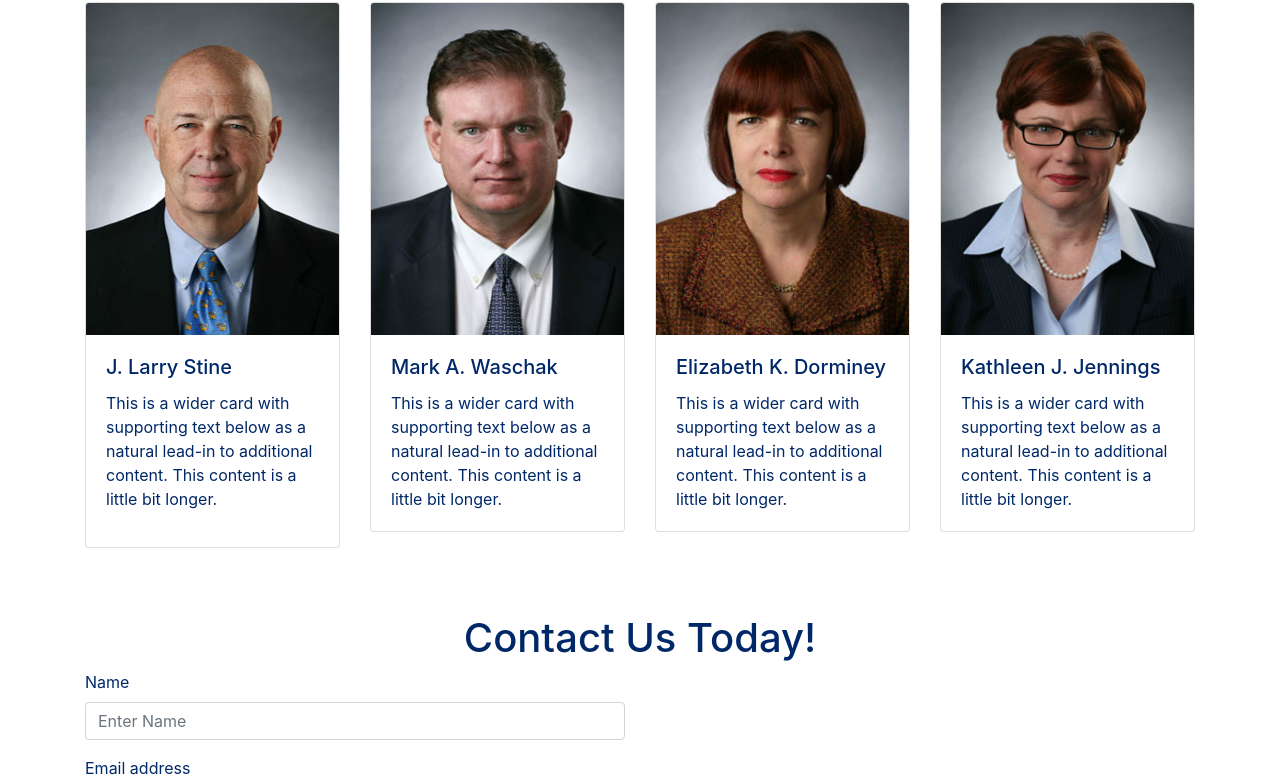
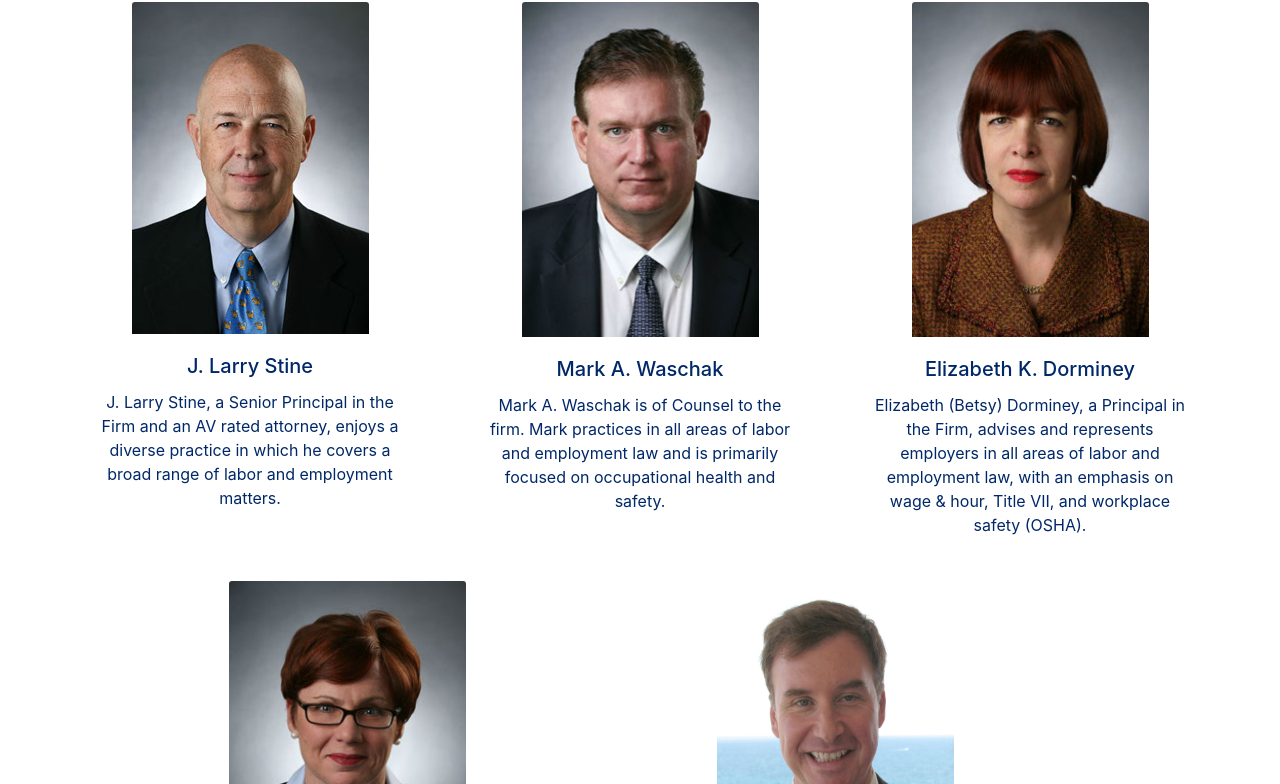
Before and after one commit to shadowbw/oshabusters, a website: page about.html in a window 1280 px wide. Shown: the part 161-945 px from the top of the page. Drawn offline with nearby package versions, Linux system fonts and the light colour scheme.

Commit message:
Finished About page, Mostly complete Programs page

```diff
--- a/about.html
+++ b/about.html
@@ -63,49 +63,59 @@
     <div class="col-lg-12 text-center">
       <h1>The <img src="images/oshabusters-logo.png"> Team</h1>
     </div>
-    <div class="col-lg-3">
-      <div class="card mb-3 box-shadow">
-        <img class="card-img-top" data-src="holder.js/100px225?theme=thumb&amp;bg=55595c&amp;fg=eceeef&amp;text=Thumbnail" alt="Thumbnail [100%x225]" style="height: 332px; width: 100%; display: block;" src="images/attorneys/stine-larry-rw.jpg" data-holder-rendered="true">
+    <div class="row text-center">
+      <div class="col-lg-4">
+        <div class="card mb-4 box-shadow">
+          <img class="card-img-top mx-auto d-block" data-src="holder.js/100px225?theme=thumb&amp;bg=55595c&amp;fg=eceeef&amp;text=Thumbnail" alt="Thumbnail [100%x225]" style="max-height:335px; max-width: 237px; display: block;" src="images/attorneys/stine-larry-rw.jpg" data-holder-rendered="true">
           <div class="card-body">
             <h5 class="card-title">J. Larry Stine</h5>
-          <p class="card-text">
-            This is a wider card with supporting text below as a natural lead-in to additional content. This content is a little bit longer.
+            <p class="card-text">J. Larry Stine, a Senior Principal in the Firm and an AV rated attorney, enjoys a diverse practice in which he covers a broad range of labor and employment matters.
             </p>
             <script src="https://www.martindale.com/marketyourfirm/mhratings/js/peer-rating.js"></script>
             <div id="mh-rating-container" isln="901129336" param="29b8aa6c76a142c3abb9b72e1ec7f370"></div>
           </div>
         </div>
       </div>
-    <div class="col-lg-3">
-      <div class="card mb-3 box-shadow">
-        <img class="card-img-top" data-src="holder.js/100px225?theme=thumb&amp;bg=55595c&amp;fg=eceeef&amp;text=Thumbnail" alt="Thumbnail [100%x225]" style="height: 332px; width: 100%; display: block;" src="images/attorneys/waschak-mark-rw.jpg" data-holder-rendered="true">
+      <div class="col-lg-4">
+        <div class="card mb-4 box-shadow">
+          <img class="card-img-top mx-auto d-block" data-src="holder.js/100px225?theme=thumb&amp;bg=55595c&amp;fg=eceeef&amp;text=Thumbnail" alt="Thumbnail [100%x225]" style="height: 335px; width: 237px; display: block;" src="images/attorneys/waschak-mark-rw.jpg" data-holder-rendered="true">
           <div class="card-body">
             <h5 class="card-title">Mark A. Waschak</h5>
-          <p class="card-text">
-            This is a wider card with supporting text below as a natural lead-in to additional content. This content is a little bit longer.
+            <p class="card-text">Mark A. Waschak is of Counsel to the firm. Mark practices in all areas of labor and employment law and is primarily focused on occupational health and safety.
             </p>
           </div>
         </div>
       </div>
-    <div class="col-lg-3">
-      <div class="card mb-3 box-shadow">
-        <img class="card-img-top" data-src="holder.js/100px225?theme=thumb&amp;bg=55595c&amp;fg=eceeef&amp;text=Thumbnail" alt="Thumbnail [100%x225]" style="height: 332px; width: 100%; display: block;" src="images/attorneys/dorminey-betsy-r.jpg" data-holder-rendered="true">
+      <div class="col-lg-4">
+        <div class="card mb-4 box-shadow">
+          <img class="card-img-top mx-auto d-block" data-src="holder.js/100px225?theme=thumb&amp;bg=55595c&amp;fg=eceeef&amp;text=Thumbnail" alt="Thumbnail [100%x225]" style="height: 335px; width: 237px; display: block;" src="images/attorneys/dorminey-betsy-r.jpg" data-holder-rendered="true">
           <div class="card-body">
             <h5 class="card-title">Elizabeth K. Dorminey</h5>
-          <p class="card-text">
-            This is a wider card with supporting text below as a natural lead-in to additional content. This content is a little bit longer.
+            <p class="card-text">Elizabeth (Betsy) Dorminey, a Principal in the Firm, advises and represents employers in all areas of labor and employment law, with an emphasis on wage &amp; hour, Title VII, and workplace safety (OSHA).
             </p>
           </div>
         </div>
       </div>
-    <div class="col-lg-3">
-      <div class="card mb-3 box-shadow">
-        <img class="card-img-top" data-src="holder.js/100px225?theme=thumb&amp;bg=55595c&amp;fg=eceeef&amp;text=Thumbnail" alt="Thumbnail [100%x225]" style="height: 332px; width: 100%; display: block;" src="images/attorneys/jennings-kathleen-rw.jpg" data-holder-rendered="true">
+    </div>
+    <div class="row text-center">
+      <div class="col-lg-4 offset-lg-1">
+        <div class="card mb-4 box-shadow">
+          <img class="card-img-top mx-auto d-block" data-src="holder.js/100px225?theme=thumb&amp;bg=55595c&amp;fg=eceeef&amp;text=Thumbnail" alt="Thumbnail [100%x225]" style="height: 335px; width: 237px; display: block;" src="images/attorneys/jennings-kathleen-rw.jpg" data-holder-rendered="true">
           <div class="card-body">
             <h5 class="card-title">Kathleen J. Jennings</h5>
-          <p class="card-text">
-            This is a wider card with supporting text below as a natural lead-in to additional content. This content is a little bit longer.
+            <p class="card-text">Kathleen J. Jennings, a Principal in the Firm, resides in both the firm’s Atlanta and Savannah offices and is recognized in the Southeast and beyond both for her litigation prowess and her traditional labor practice.
             </p>
+          </div>
+        </div>
+      </div>
+      <div class="col-lg-4 offset-lg-1">
+        <div class="card mb-4 box-shadow">
+          <img class="card-img-top mx-auto d-block" data-src="holder.js/100px225?theme=thumb&amp;bg=55595c&amp;fg=eceeef&amp;text=Thumbnail" alt="Thumbnail [100%x225]" style="height: 335px; width: 237px; display: block;" src="images/attorneys/thomas-walker.jpg" data-holder-rendered="true">
+          <div class="card-body">
+            <h5 class="card-title">Thomas L. Walker</h5>
+            <p class="card-text">Thomas L. Walker is of counsel to the firm and has been practicing law since 1992. He first clerked for Jim Wimberly in 1991 and later became an associate of the firm.
+            </p>
+          </div>
         </div>
       </div>
     </div>
--- a/css/custom.css
+++ b/css/custom.css
@@ -54,3 +54,17 @@ a:focus, a:hover {
 body {
 	color: #002868;
 }
+
+.card {
+    position: relative;
+    display: -ms-flexbox;
+    display: flex;
+    -ms-flex-direction: column;
+    flex-direction: column;
+    min-width: 0;
+    word-wrap: break-word;
+    background-color: #fff;
+    background-clip: border-box;
+    border: none;
+    border-radius: 0;
+}
```
Also changed, not shown: programs.html (+2 -16 lines), images/attorneys/thomas-walker.jpg (added). Lines whose indentation alone changed are shown as unchanged.
